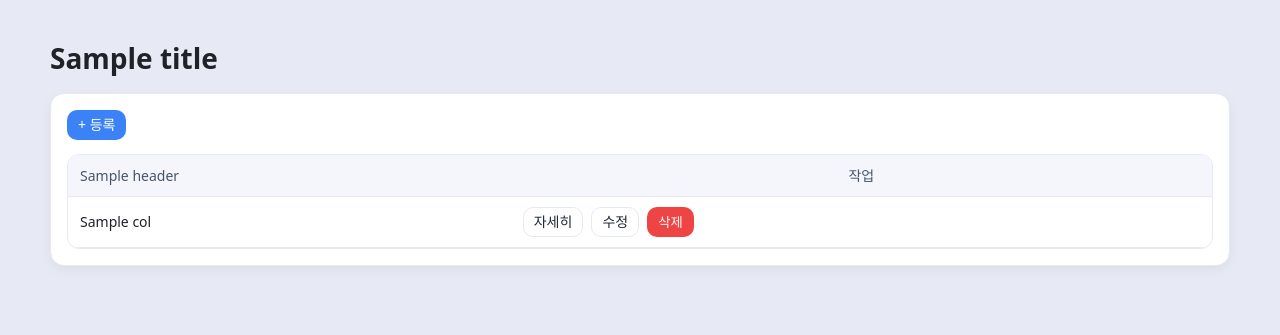
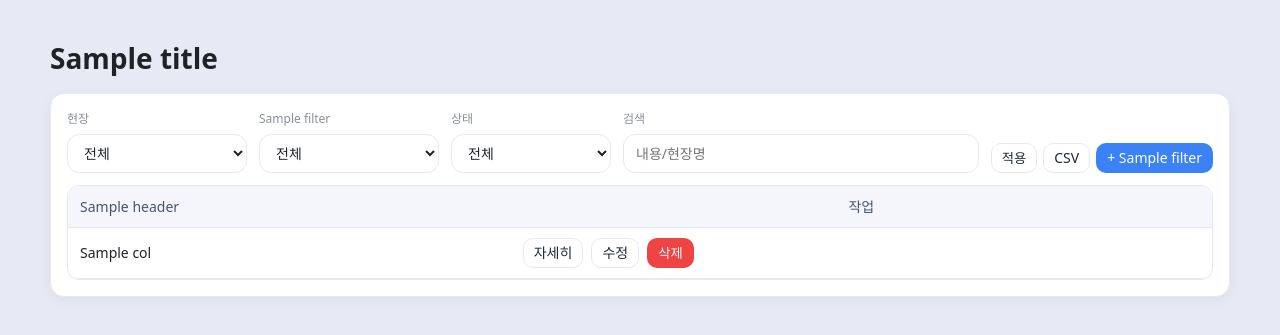
Before and after one commit to Hozhen-code/techsupport_app, a FastAPI app: template templates/generic_list.html in a window 1280 px wide. Shown: the part 57-392 px from the top of the page. Run offline with FastAPI, Linux system fonts and the light colour scheme; the template is opened without the code that fills it: most values are stand-ins (such as "Sample title", 1, 10 or a date in 2020); some libraries are stand-ins or nearby versions.

Commit message:
search function add

```diff
--- a/app.py
+++ b/app.py
@@ -1,13 +1,13 @@
 # app.py — NAIZ 전산프로그램
 import os
 import json
-from datetime import date
+from datetime import date, datetime
 from typing import Optional, List, Dict, Any
 import hashlib, hmac, secrets, string
 from passlib.hash import bcrypt, argon2
 from urllib.parse import quote
 from fastapi import FastAPI, Request, Form, Depends, HTTPException
-from fastapi.responses import HTMLResponse, RedirectResponse, JSONResponse, PlainTextResponse
+from fastapi.responses import HTMLResponse, RedirectResponse, JSONResponse, PlainTextResponse, StreamingResponse, Response
 from fastapi.staticfiles import StaticFiles
 from starlette.middleware.sessions import SessionMiddleware
 from starlette.status import HTTP_302_FOUND
@@ -17,6 +17,7 @@ from sqlalchemy import (
     )
 from sqlalchemy.orm import declarative_base, relationship, sessionmaker, Session as OrmSession
 from fastapi.templating import Jinja2Templates
+import io, csv
 
 
 # ------------------------------------------------------------------------------
@@ -87,6 +88,28 @@ def require_master(request: Request):
 def require_tech(request: Request):
     # ★ MASTER도 허용
     require_role_any(request, "TECH", "MASTER")
+
+def csv_response(filename: str, headers, rows):
+    # 헤더 라벨 뽑기
+    def hlabel(h):
+        if isinstance(h, dict):  return h.get("label", "")
+        if isinstance(h, tuple): return h[0]
+        return str(h)
+    labels = [hlabel(h) for h in headers]
+
+    buf = io.StringIO()
+    w = csv.writer(buf)
+    w.writerow(labels)
+    for r in rows:
+        w.writerow([("" if v is None else v) for v in r])
+
+    data = buf.getvalue().encode("utf-8-sig")  # 엑셀 호환 BOM
+    return Response(
+        content=data,
+        media_type="text/csv; charset=utf-8",
+        headers={"Content-Disposition": f'attachment; filename="{filename}"'}
+    )
+
 
 # ------------------------------------------------------------------------------
 #// DB 초기화 (SQLite FK 강제)
@@ -637,23 +660,26 @@ def events_json(
 # ------------------------------------------------------------------------------
 #// 제네릭 렌더
 # ------------------------------------------------------------------------------
-def render_list(request: Request, title, headers, rows, routes):
+def render_list(
+    request: Request,
+    title: str,
+    headers: List[Any],
+    rows: List[List[Any]],
+    routes: Dict[str, Any],
+    filters: Optional[Dict[str, Any]] = None,   # ← 추가
+):
     """
     headers 원소 형식:
-      - "라벨"                       -> 기본 좌측 정렬, 정렬가능
-      - ("라벨", "th-right th-bold") -> 클래스 직접 지정
-      - {
-          "label": "라벨",
-          "align": "left|center|right",  # ★ TH 정렬 바꾸려면 여기 값 사용
-          "bold": True|False,            # ★ TH 볼드 여부
-          "class": "추가 TH 클래스",
-          "nosort": True|False,          # ★ 정렬 비활성
-          "format": "money|int|...",     # ★ 셀 포맷(templates/generic_list.html에서 적용)
-          "td_class": "td-right",        # ★ TD 클래스(셀 정렬/스타일)
-          # "td" / "cell_class" 도 동의어로 인식
-        }
+      - "라벨"
+      - ("라벨", "th-right th-bold")
+      - { "label": "...", "align": "left|center|right", "bold": True|False,
+          "class": "추가 TH 클래스", "nosort": True|False,
+          "format": "money|int|...", "td_class": "td-right" }
     """
-    # ★ 전역 기본: 모든 칼럼 헤더는 좌측정렬(th-left)
+    # 기본값 & 정규화
+    routes = routes or {}
+    filters = filters or {}
+
     norm_headers = []
     for h in headers:
         base = {"label": "", "class": "th-left", "nosort": False, "format": None, "td_class": ""}
@@ -680,7 +706,6 @@ def render_list(request: Request, title, headers, rows, routes):
                 "format":  h.get("format"),
                 "td_class": (h.get("td_class") or h.get("td") or h.get("cell_class") or "").strip(),
             })
-
         else:
             base["label"] = str(h)
 
@@ -691,9 +716,9 @@ def render_list(request: Request, title, headers, rows, routes):
         "title": title,
         "headers": norm_headers,
         "rows": rows,
-        "routes": routes
+        "routes": routes,
+        "filters": filters,      # ← 추가 (템플릿에서 필터바 렌더)
     })
-
 
 def render_form(request: Request, title: str, fields: List[Dict[str, Any]], action: str, method: str = "post"):
     return templates.TemplateResponse("generic_form.html", {
@@ -1200,14 +1225,106 @@ def site_locations_delete(request: Request, lid: int, db: OrmSession = Depends(g
 #// CS: 요청 / 일정 (일정은 TECH만 등록/수정/삭제, 요청은 모두 가능)
 #// ------------------------------------------------------------------------------
 @app.get("/cs_requests", response_class=HTMLResponse)
-def cs_requests_list(request: Request, db: OrmSession = Depends(get_db)):
-    require_login(request)
-    q = db.query(CSRequest).outerjoin(Site)
-    rows=[[r.request_id, r.requester_name, (r.site.name if r.site else ""), r.status, r.created_at]
-          for r in q.order_by(CSRequest.request_id.desc()).all()]
-    return render_list(request,"CS 요청",["ID","요청자","현장","상태","생성"],rows,{
-        "new":"/cs_requests/new","edit":"/cs_requests/edit/{id}","delete":"/cs_requests/delete/{id}"
-    })
+def cs_requests_list(
+    request: Request,
+    db: OrmSession = Depends(get_db),
+    site_id: Optional[str] = None,   # 문자열로 받기
+    requester: Optional[str] = None,
+    status: Optional[str] = None,
+    q: Optional[str] = None,
+):
+    require_login(request)
+
+    qset = db.query(CSRequest).outerjoin(Site)
+
+    site_id_i = _to_int_or_none(site_id)
+    if site_id_i:
+        qset = qset.filter(CSRequest.site_id == site_id_i)
+    if status:
+        qset = qset.filter(CSRequest.status == status)
+    if requester:
+        qset = qset.filter(CSRequest.requester_name.ilike(f"%{requester}%"))
+    if q:
+        like = f"%{q}%"
+        qset = qset.filter(or_(
+            CSRequest.content.ilike(like),
+            Site.name.ilike(like),
+            CSRequest.requester_name.ilike(like),
+        ))
+
+    rows = [
+        [r.request_id, r.requester_name, (r.site.name if r.site else ""), r.status, r.created_at]
+        for r in qset.order_by(CSRequest.request_id.desc()).all()
+    ]
+    headers = ["ID","요청자","현장","상태","생성"]
+
+    # CSV 내보내기 (?export=csv)
+    if (request.query_params.get("export") or "").lower() == "csv":
+        return csv_response("cs_requests.csv", headers, rows)
+
+    filters = {
+        "new_label": "요청 등록",
+        "site_options": options_sites(db),
+        "site_id": site_id or "",
+        "person_label": "요청자",
+        "person_name": "requester",
+        "person_options": None,              # 텍스트 입력
+        "person_value": requester or "",
+        "status_options": [("requested","requested"),("accepted","accepted"),
+                           ("rejected","rejected"),("scheduled","scheduled")],
+        "status": status or "",
+        "q": q or "",
+    }
+
+    return render_list(request, "CS 요청", headers, rows,{
+        "new":    "/cs_requests/new",
+        "edit":   "/cs_requests/edit/{id}",
+        "delete": "/cs_requests/delete/{id}",
+        "export": "/cs_requests/export.csv",
+    },
+    filters=filters
+    )
+
+
+@app.get("/cs_requests/export.csv")
+def cs_requests_export_csv(request: Request, db: OrmSession = Depends(get_db), q: Optional[str] = None):
+    require_login(request)
+
+    qset = db.query(CSRequest).outerjoin(Site)
+    if q:
+        like = f"%{q}%"
+        qset = qset.filter(
+            or_(
+                CSRequest.requester_name.ilike(like),
+                CSRequest.content.ilike(like),
+                Site.name.ilike(like),
+                CSRequest.status.ilike(like),
+            )
+        )
+
+    rows = qset.order_by(CSRequest.request_id.desc()).all()
+
+    buf = io.StringIO(newline="")
+    writer = csv.writer(buf)
+    writer.writerow(["ID", "요청자", "현장", "상태", "생성", "내용"])
+    for r in rows:
+        writer.writerow([
+            r.request_id,
+            r.requester_name,
+            r.site.name if r.site else "",
+            r.status,
+            (r.created_at or ""),
+            (r.content or "").replace("\r", " ").replace("\n", " "),
+        ])
+
+    csv_bytes = ("\ufeff" + buf.getvalue()).encode("utf-8")  # UTF-8 BOM for Excel
+    filename = f"cs_requests_{datetime.now().strftime('%Y%m%d')}.csv"
+
+    return StreamingResponse(
+        io.BytesIO(csv_bytes),
+        media_type="text/csv; charset=utf-8",
+        headers={"Content-Disposition": f'attachment; filename="{filename}"'}
+    )
 
 @app.get("/cs_requests/new", response_class=HTMLResponse)
 def cs_requests_new(request: Request, db: OrmSession = Depends(get_db)):
@@ -1271,23 +1388,133 @@ def cs_requests_delete(request: Request, rid: int, db: OrmSession = Depends(get_
     if r: db.delete(r); db.commit()
     return RedirectResponse(url="/cs_requests", status_code=HTTP_302_FOUND)
 
-
 @app.get("/cs_schedules", response_class=HTMLResponse)
-def cs_schedules_list(request: Request, db: OrmSession = Depends(get_db)):
-    require_login(request)
-    can_edit = has_role(request, "TECH", "MASTER")  # ★ 둘 다 허용
-
-    q = db.query(CSSchedule).outerjoin(Site)
+def cs_schedules_list(
+    request: Request,
+    db: OrmSession = Depends(get_db),
+    site_id: Optional[str] = None,
+    assignee: Optional[str] = None,
+    status: Optional[str] = None,
+    q: Optional[str] = None,
+):
+    require_login(request)
+    can_edit = has_role(request, "TECH", "MASTER")
+
+    qset = db.query(CSSchedule).outerjoin(Site)
+
+    site_id_i = _to_int_or_none(site_id)
+    assignee_i = _to_int_or_none(assignee)
+
+    if site_id_i:
+        qset = qset.filter(CSSchedule.site_id == site_id_i)
+    if status:
+        qset = qset.filter(CSSchedule.status == status)
+    if assignee_i:
+        qset = (
+            qset.join(CSScheduleAssignee, CSSchedule.schedule_id == CSScheduleAssignee.schedule_id)
+                .filter(CSScheduleAssignee.emp_id == assignee_i)
+        )
+    if q:
+        like = f"%{q}%"
+        qset = qset.filter(or_(
+            CSSchedule.request_content.ilike(like),
+            CSSchedule.work_content.ilike(like),
+            CSSchedule.extra_content.ilike(like),
+            Site.name.ilike(like),
+        ))
+
     rows = []
-    for s in q.order_by(CSSchedule.schedule_id.desc()).all():
+    for s in qset.order_by(CSSchedule.schedule_id.desc()).all():
         assignees = ", ".join([a.employee.name for a in s.sch_assignees])
-        rows.append([s.schedule_id, (s.site.name if s.site else ""), s.start_date, s.end_date or "", s.status, assignees])
-
-    return render_list(request, "CS 일정", ["ID","현장","시작","종료","상태","담당자"], rows, {
+        rows.append([
+            s.schedule_id,
+            (s.site.name if s.site else ""),
+            s.start_date,
+            s.end_date or "",
+            s.status,
+            assignees
+        ])
+
+    headers = ["ID","현장","시작","종료","상태","담당자"]
+
+    # CSV 내보내기 (?export=csv)
+    if (request.query_params.get("export") or "").lower() == "csv":
+        return csv_response("cs_schedules.csv", headers, rows)
+
+    # ▼ 상단 필터 UI에 필요한 값
+    filters = {
+        "new_label": "일정 등록",
+        "site_options": options_sites(db),
+        "site_id": site_id or "",
+        "person_label": "담당자",
+        "person_name": "assignee",
+        "person_options": options_employees(db),  # 셀렉트 박스로 표시
+        "person_value": assignee or "",
+        "status_options": [
+            ("todo","todo"),
+            ("in_progress","in_progress"),
+            ("done","done"),
+            ("lab_request","lab_request"),
+        ],
+        "status": status or "",
+        "q": q or "",
+    }
+
+    return render_list(request, "CS 일정", headers, rows,{
         "new":    "/cs_schedules/new"         if can_edit else None,
         "edit":   "/cs_schedules/edit/{id}"   if can_edit else None,
-        "delete": "/cs_schedules/delete/{id}" if can_edit else None
-    })
+        "delete": "/cs_schedules/delete/{id}" if can_edit else None,
+        "export": "/cs_schedules/export.csv",
+    }
+    ,filters=filters
+    )
+
+
+
+@app.get("/cs_schedules/export.csv")
+def cs_schedules_export_csv(request: Request, db: OrmSession = Depends(get_db), q: Optional[str] = None):
+    require_login(request)
+
+    qset = db.query(CSSchedule).outerjoin(Site)
+    if q:
+        like = f"%{q}%"
+        qset = qset.filter(
+            or_(
+                CSSchedule.request_content.ilike(like),
+                CSSchedule.work_content.ilike(like),
+                CSSchedule.extra_content.ilike(like),
+                Site.name.ilike(like),
+                CSSchedule.status.ilike(like),
+            )
+        )
+
+    rows = qset.order_by(CSSchedule.schedule_id.desc()).all()
+
+    buf = io.StringIO(newline="")
+    writer = csv.writer(buf)
+    writer.writerow(["ID", "현장", "시작", "종료", "상태", "담당자", "요청요약", "작업내용", "추가내용", "비고"])
+    for s in rows:
+        assignees = ", ".join([a.employee.name for a in s.sch_assignees])
+        writer.writerow([
+            s.schedule_id,
+            (s.site.name if s.site else ""),
+            s.start_date,
+            s.end_date or "",
+            s.status,
+            assignees,
+            (s.request_content or "").replace("\r", " ").replace("\n", " "),
+            (s.work_content or "").replace("\r", " ").replace("\n", " "),
+            (s.extra_content or "").replace("\r", " ").replace("\n", " "),
+            (s.note or "").replace("\r", " ").replace("\n", " "),
+        ])
+
+    csv_bytes = ("\ufeff" + buf.getvalue()).encode("utf-8")  # UTF-8 BOM
+    filename = f"cs_schedules_{datetime.now().strftime('%Y%m%d')}.csv"
+    return StreamingResponse(
+        io.BytesIO(csv_bytes),
+        media_type="text/csv; charset=utf-8",
+        headers={"Content-Disposition": f'attachment; filename="{filename}"'}
+    )
 
 
 @app.get("/cs_schedules/new", response_class=HTMLResponse)
--- a/templates/generic_list.html
+++ b/templates/generic_list.html
@@ -3,7 +3,7 @@
 
 {% block head %}
 <style>
-  /* 정렬 표시용 미니 아이콘(기존 테이블 스타일은 건드리지 않음) */
+  /* 표 헤더 정렬 아이콘 */
   .table thead th { position: relative; user-select: none; }
   .table thead th.nosort { cursor: default; }
   .table thead th.sortable { cursor: pointer; }
@@ -13,6 +13,15 @@
   }
   .table thead th.sort-asc  .sort-ind::after { content: "▲"; }
   .table thead th.sort-desc .sort-ind::after { content: "▼"; }
+
+  /* 상단 필터바 */
+  .filterbar {
+    display:flex; gap:12px; align-items:flex-end; flex-wrap:wrap; margin-bottom:12px;
+  }
+  .filterbar .group { display:flex; flex-direction:column; gap:6px; }
+  .filterbar .group .label { color:#8b9099; font-size:12px; }
+  .filterbar .grow { flex:1; min-width:240px; }
+  .btns { display:flex; gap:6px; }
 </style>
 {% endblock %}
 
@@ -21,21 +30,105 @@
 
 <div class="card">
   <div class="card-body">
-    <div class="mb-2">
+
+    {# === 캘린더식 필터바 (뷰에서 filters 넘겨주면 표시) === #}
+    {% if filters %}
+      <form method="get" class="filterbar" role="search">
+        <div class="group" style="min-width:180px">
+          <div class="label">현장</div>
+          <select name="site_id" class="form-control">
+            <option value="">전체</option>
+            {% for val, text in filters.site_options %}
+              <option value="{{ val }}" {% if (filters.site_id|string)==(val|string) %}selected{% endif %}>
+                {{ text }}
+              </option>
+            {% endfor %}
+          </select>
+        </div>
+
+        <div class="group" style="min-width:180px">
+          <div class="label">{{ filters.person_label or '담당자' }}</div>
+
+          {# 담당자 드롭다운 or 요청자 텍스트 #}
+          {% if filters.person_options %}
+            <select name="{{ filters.person_name or 'assignee' }}" class="form-control">
+              <option value="">전체</option>
+              {% for val, text in filters.person_options %}
+                <option value="{{ val }}" {% if (filters.person_value|string)==(val|string) %}selected{% endif %}>
+                  {{ text }}
+                </option>
+              {% endfor %}
+            </select>
+          {% else %}
+            <input type="text"
+                   name="{{ filters.person_name or 'requester' }}"
+                   class="form-control"
+                   value="{{ filters.person_value or '' }}"
+                   placeholder="{{ filters.person_label or '담당자' }}">
+          {% endif %}
+        </div>
+
+        <div class="group" style="min-width:160px">
+          <div class="label">상태</div>
+          <select name="status" class="form-control">
+            <option value="">전체</option>
+            {% for val, text in filters.status_options %}
+              <option value="{{ val }}" {% if (filters.status or '')==(val|string) %}selected{% endif %}>
+                {{ text }}
+              </option>
+            {% endfor %}
+          </select>
+        </div>
+
+        <div class="group grow">
+          <div class="label">검색</div>
+          <input type="text" name="q" class="form-control" placeholder="내용/현장명"
+                 value="{{ filters.q or '' }}">
+        </div>
+
+        <div class="btns">
+          <button class="btn btn-outline btn-small" type="submit">적용</button>
+
+          {% if routes.export %}
+            {# 현재 쿼리스트링 유지한 채 CSV 링크 #}
+            <a class="btn btn-outline btn-small"
+               href="{{ routes.export }}{% if request.url.query %}?{{ request.url.query }}{% endif %}">
+              CSV
+            </a>
+          {% endif %}
+
+          {% if routes.new %}
+            <a href="{{ routes.new }}" class="btn btn-primary btn-small">
+              + {{ filters.new_label or '등록' }}
+            </a>
+          {% endif %}
+        </div>
+      </form>
+    {% else %}
+      {# === 기본 상단바 (필터 없을 때) === #}
+      <div class="mb-2" style="display:flex; justify-content:space-between; align-items:center; gap:8px; flex-wrap:wrap;">
+        <div>
           {% if routes.new %}<a href="{{ routes.new }}" class="btn btn-primary btn-small">+ 등록</a>{% endif %}
         </div>
+        <div class="btns">
+          {% if routes.export %}
+            <a class="btn btn-outline btn-small"
+               href="{{ routes.export }}{% if request.url.query %}?{{ request.url.query }}{% endif %}">
+              CSV
+            </a>
+          {% endif %}
+        </div>
+      </div>
+    {% endif %}
 
     <table class="table" id="grid">
       <thead>
         <tr>
           {% for h in headers %}
             {% set is_sortable = (h.nosort is not defined) or (not h.nosort) %}
-            <th
-              class="{{ h.class }} {% if is_sortable %}sortable{% else %}nosort{% endif %}"
-              data-col="{{ loop.index0 }}"
-            >
-              {{ h.label }}
-              <span class="sort-ind"></span>
+            <th class="{{ h.class }} {% if is_sortable %}sortable{% else %}nosort{% endif %}"
+                data-col="{{ loop.index0 }}">
+              {{ h.label }} <span class="sort-ind"></span>
             </th>
           {% endfor %}
           {% if routes.edit or routes.delete or routes.child %}
@@ -67,7 +160,8 @@
                   <a class="btn btn-outline btn-small" href="{{ routes.edit|replace('{id}', row[0]|string) }}">수정</a>
                 {% endif %}
                 {% if routes.delete %}
-              <form method="post" action="{{ routes.delete|replace('{id}', row[0]|string) }}" style="display:inline" onsubmit="return confirm('삭제하시겠습니까?');">
+                  <form method="post" action="{{ routes.delete|replace('{id}', row[0]|string) }}"
+                        style="display:inline" onsubmit="return confirm('삭제하시겠습니까?');">
                     <button class="btn btn-danger btn-small" type="submit">삭제</button>
                   </form>
                 {% endif %}
@@ -76,11 +170,15 @@
           </tr>
         {% else %}
           <tr>
-          <td class="text-center muted" colspan="{{ headers|length + (1 if (routes.edit or routes.delete or routes.child) else 0) }}">데이터가 없습니다.</td>
+            <td class="text-center muted"
+                colspan="{{ headers|length + (1 if (routes.edit or routes.delete or routes.child) else 0) }}">
+              데이터가 없습니다.
+            </td>
           </tr>
         {% endfor %}
       </tbody>
     </table>
+
   </div>
 </div>
 {% endblock %}
@@ -89,7 +187,7 @@
 <script>
 (function(){
   const table = document.getElementById('grid');
-  if (!table) return;
+  if (!table || !table.tHead || !table.tBodies[0]) return;
 
   const getText = (cell) => (cell.textContent || '').trim();
 
@@ -97,9 +195,9 @@
   const detectType = (idx) => {
     const rows = Array.from(table.tBodies[0].rows);
     for (const tr of rows) {
-      const v = getText(tr.cells[idx]);
+      const v = getText(tr.cells[idx] || {});
       if (!v) continue;
-      if (/^-?\d{1,3}(?:,\d{3})*(?:\.\d+)?$/.test(v)) return 'number'; // 1,234 형식도 숫자로
+      if (/^-?\d{1,3}(?:,\d{3})*(?:\.\d+)?$/.test(v)) return 'number'; // 1,234 도 숫자
       if (/^-?\d+(?:\.\d+)?$/.test(v)) return 'number';
       if (/^\d{4}-\d{2}-\d{2}(?:\s+\d{2}:\d{2}:\d{2})?$/.test(v)) return 'date';
     }
@@ -107,15 +205,13 @@
   };
 
   const comparators = {
-    number: (a,b)=> (parseFloat(a.replace(/,/g,''))||0) - (parseFloat(b.replace(/,/g,''))||0),
-    date:   (a,b)=> (new Date(a)).getTime() - (new Date(b)).getTime(),
-    string: (a,b)=> a.localeCompare(b)
+    number: (a,b)=> (parseFloat((a||'').replace(/,/g,''))||0) - (parseFloat((b||'').replace(/,/g,''))||0),
+    date:   (a,b)=> (new Date(a||0)).getTime() - (new Date(b||0)).getTime(),
+    string: (a,b)=> (a||'').localeCompare(b||'')
   };
 
   const clearIndicators = () => {
-    table.querySelectorAll('thead th').forEach(th=>{
-      th.classList.remove('sort-asc','sort-desc');
-    });
+    table.querySelectorAll('thead th').forEach(th=> th.classList.remove('sort-asc','sort-desc'));
   };
 
   table.tHead.addEventListener('click', (e)=>{
@@ -123,6 +219,8 @@
     if (!th || th.classList.contains('nosort') || !th.classList.contains('sortable')) return;
 
     const idx = parseInt(th.dataset.col, 10);
+    if (Number.isNaN(idx)) return;
+
     const type = detectType(idx);
     const dir  = th.classList.contains('sort-asc') ? 'desc' : 'asc';
 
@@ -131,7 +229,7 @@
 
     const tbody = table.tBodies[0];
     const rows = Array.from(tbody.rows).map((tr, i)=>({
-      key: getText(tr.cells[idx]),
+      key: getText(tr.cells[idx] || {}),
       tr, i
     }));
 
@@ -139,7 +237,7 @@
 
     rows.sort((A, B)=>{
       const base = cmp(A.key, B.key);
-      // 안정 정렬(동일 값이면 기존 순서 유지)
+      // 안정 정렬(키 동일 시 기존 순서 유지)
       return dir === 'asc' ? (base || (A.i - B.i)) : (-(base) || (A.i - B.i));
     });
 
```
Also changed, not shown: naiz.db. Lines whose indentation alone changed are shown as unchanged.
